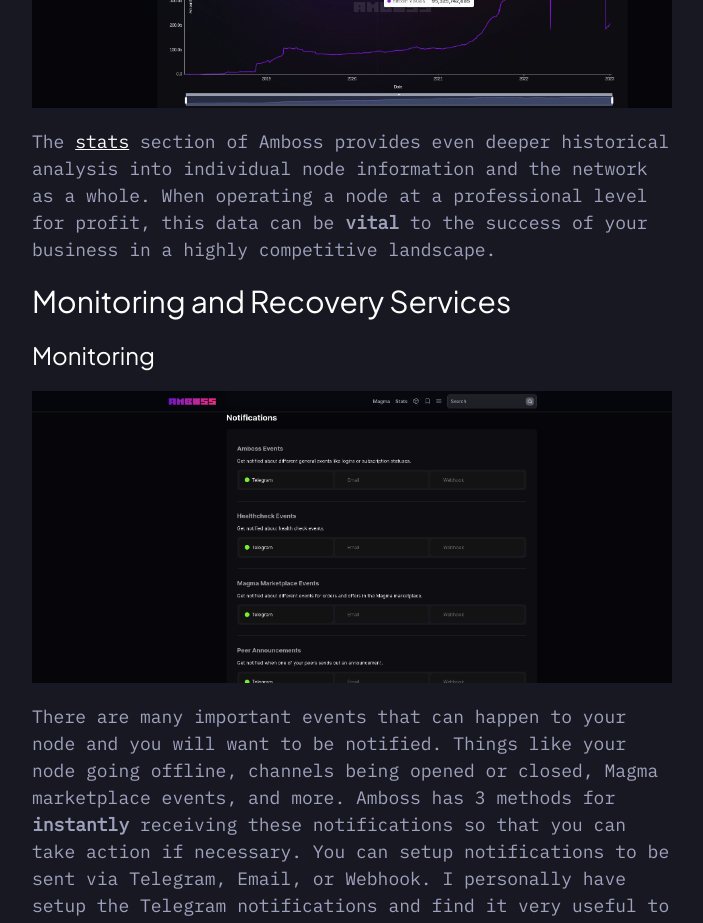
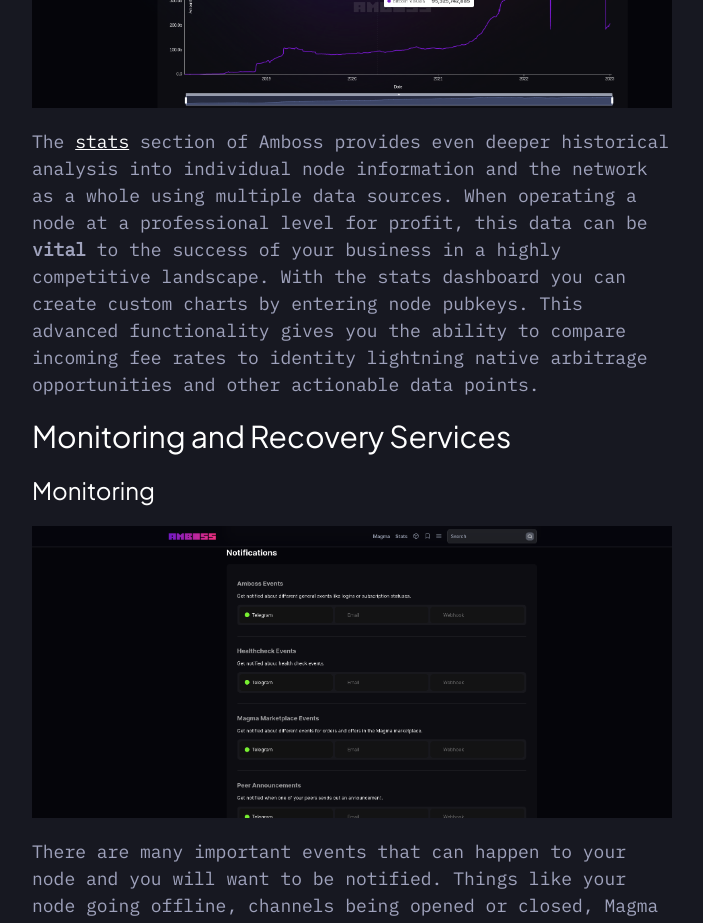
Before and after one commit to secondl1ght/portfolio-v2, a SvelteKit app: page /blog/amboss-space in a window 1280 px wide. Shown: the part 3460-4383 px from the top of the page, without its empty margins (288-991 px from the left). Built offline with nearby package versions, Linux system fonts and the light colour scheme.

Commit message:
copy update and format

```diff
--- a/src/routes/blog/amboss-space/+page.svelte
+++ b/src/routes/blog/amboss-space/+page.svelte
@@ -83,7 +83,7 @@
       make informed decisions about interacting with it. You can find nodes by
       entering either a pubkey or alias into the search and you can view top
       nodes and aggregated network stats on the main page. When viewing a node
-      you can hop between the network by navigating to it's channel connections.
+      you can hop between the network by navigating to its channel connections.
     </p>
 
     <h2>Channel Liquidity Marketplace</h2>
@@ -134,9 +134,13 @@
         >stats</a
       >
       section of Amboss provides even deeper historical analysis into individual
-      node information and the network as a whole. When operating a node at a professional
-      level for profit, this data can be <strong>vital</strong> to the success of
-      your business in a highly competitive landscape.
+      node information and the network as a whole using multiple data sources. When
+      operating a node at a professional level for profit, this data can be
+      <strong>vital</strong> to the success of your business in a highly competitive
+      landscape. With the stats dashboard you can create custom charts by entering
+      node pubkeys. This advanced functionality gives you the ability to compare
+      incoming fee rates to identity lightning native arbitrage opportunities and
+      other actionable data points.
     </p>
 
     <h2>Monitoring and Recovery Services</h2>
@@ -189,8 +193,8 @@
       >
       whenever your node state changes. The backup file is
       <strong>fully encrypted</strong>
-      by your node's private key so <strong>only you</strong> have access to it. This
-      is an extremely useful service that helps take the burden of this cumbersome
+      by your node's private key so <strong>only you</strong> have access to it.
+      This is an extremely useful service that helps take the burden of this cumbersome
       task off the user.
     </p>
 
@@ -327,8 +331,8 @@
       On the homepage and on each node's page there is a keysend billboard.
       Anybody can post a message here which adds another social dynamic, but it
       can also display important information to other users. Further to this
-      idea, users can subscribe to announcements from other nodes on the
-      network who can broadcast a message to their subscribers. Messaging on the
+      idea, users can subscribe to announcements from other nodes on the network
+      who can broadcast a message to their subscribers. Messaging on the
       lightning network is possible and Amboss has utilized this feature and
       created some interesting use-cases.
     </p>
```
